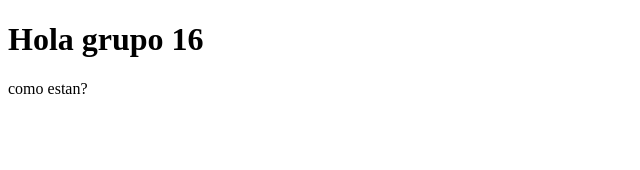
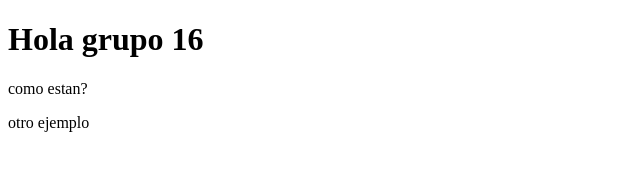
Before and after one commit to chukita/grupo16, a plain HTML site: page index.html in a window 1280 px wide. Shown: the whole page, without its empty margins (0-640 px from the left). Drawn offline with Linux system fonts and the light colour scheme.

Commit message:
Update index.html

```diff
--- a/index.html
+++ b/index.html
@@ -9,5 +9,6 @@
 <body>
     <h1>Hola grupo 16</h1>
     <p>como estan?</p>
+    <p>otro ejemplo</p>
 </body>
 </html>
```
